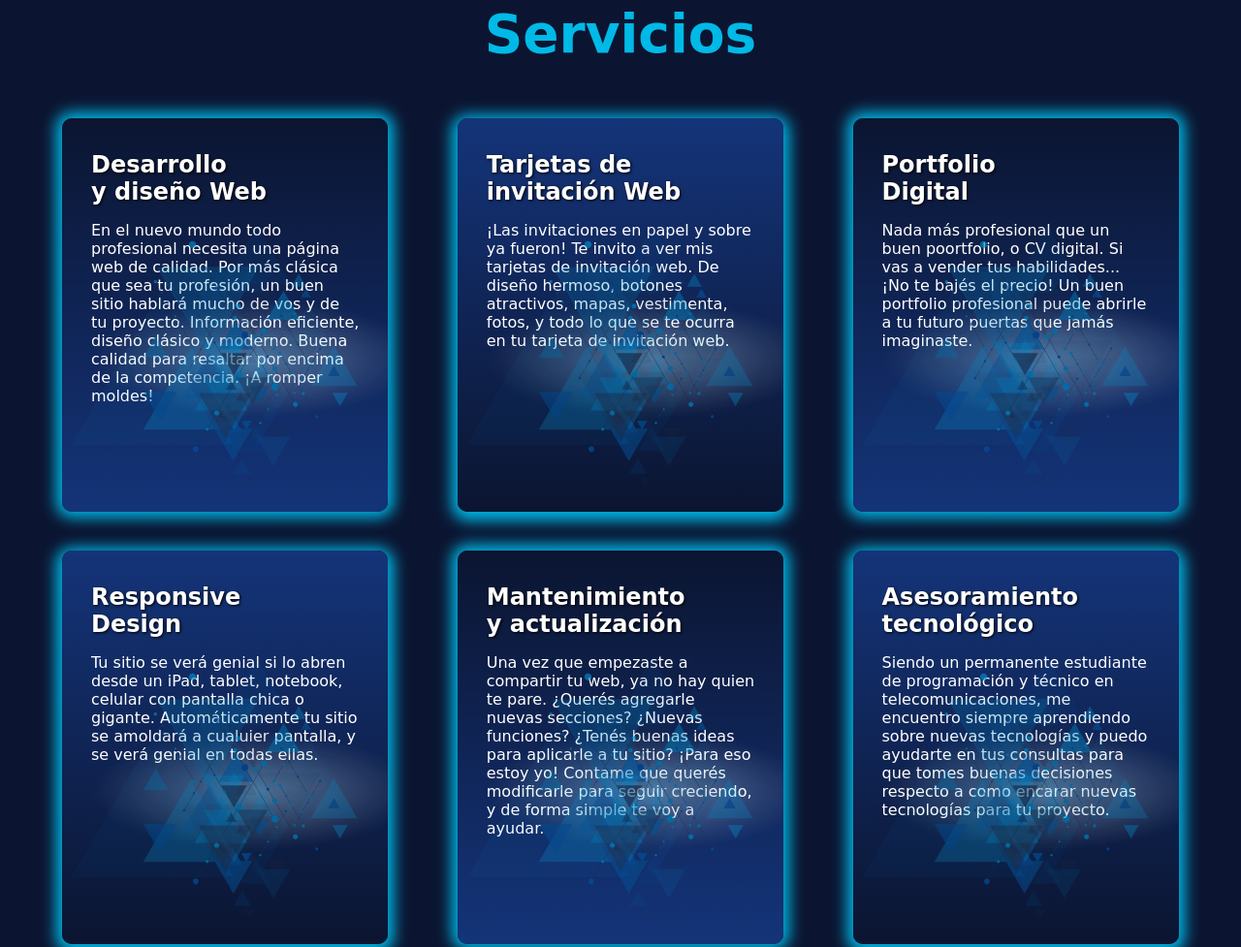
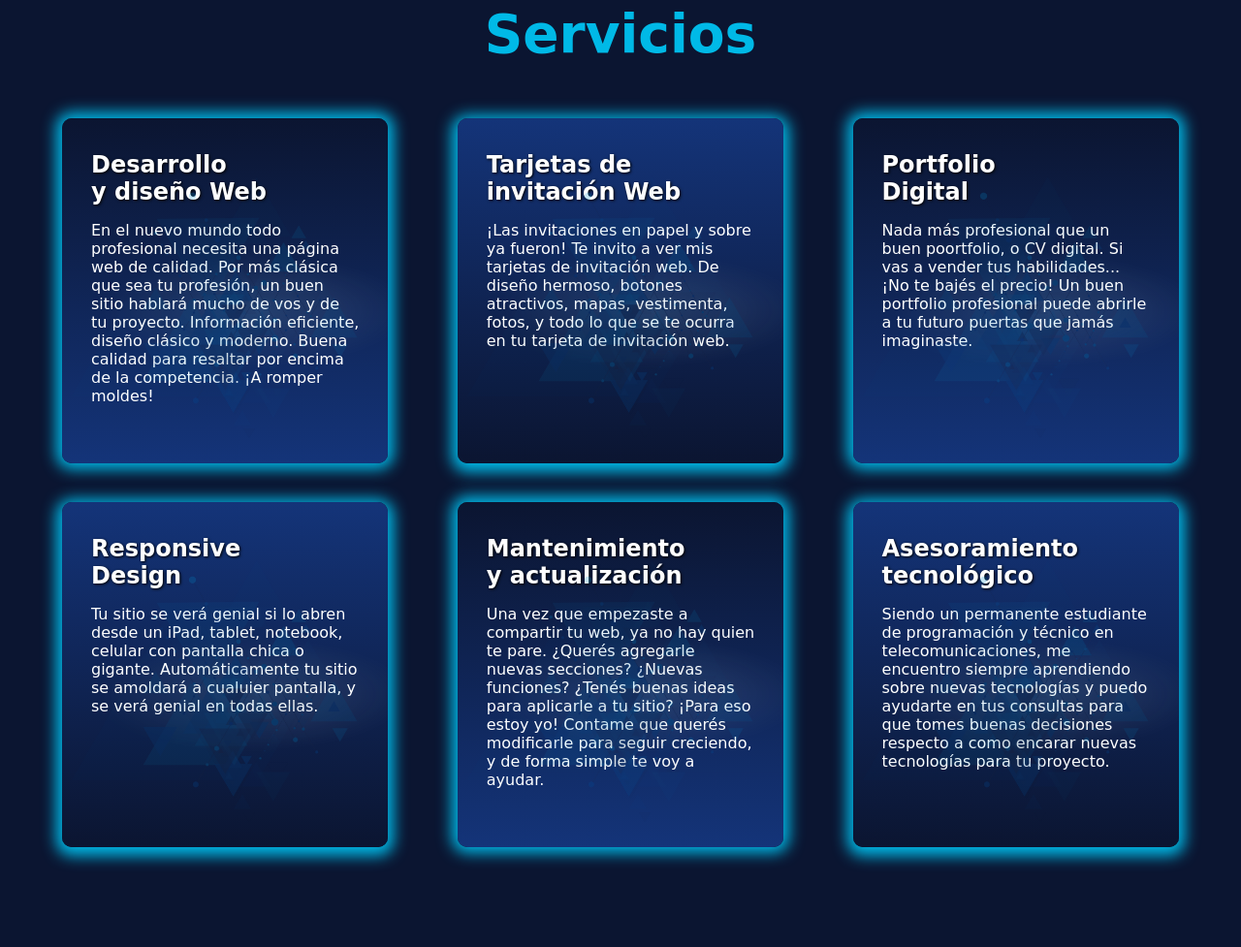
Before and after one commit to DevZeppelin/ginitopage, a plain HTML site: page index.html in a window 1280 px wide. Shown: the part 1697-2674 px from the top of the page at 97% size. Drawn offline with nearby package versions, Linux system fonts and the light colour scheme; a web font is replaced by a local one.

Commit message:
opacidad de ondas y height de .servicios

```diff
--- a/estilos.css
+++ b/estilos.css
@@ -222,7 +222,7 @@ h3 {
     font-size: 16px;
     margin-bottom: 40px;
     /*aca defino que todos los parrafos tengan el mismo alto para que los iconos queden alineados*/
-    height: 200px;
+    height: 150px;
 }
 
 .contenedor-servicios .violeta {
@@ -254,7 +254,7 @@ h3 {
     left: 0;
     bottom: 0;
     width: 100%;
-
+    opacity: 0.35;
 }
 
 .icono {
```
